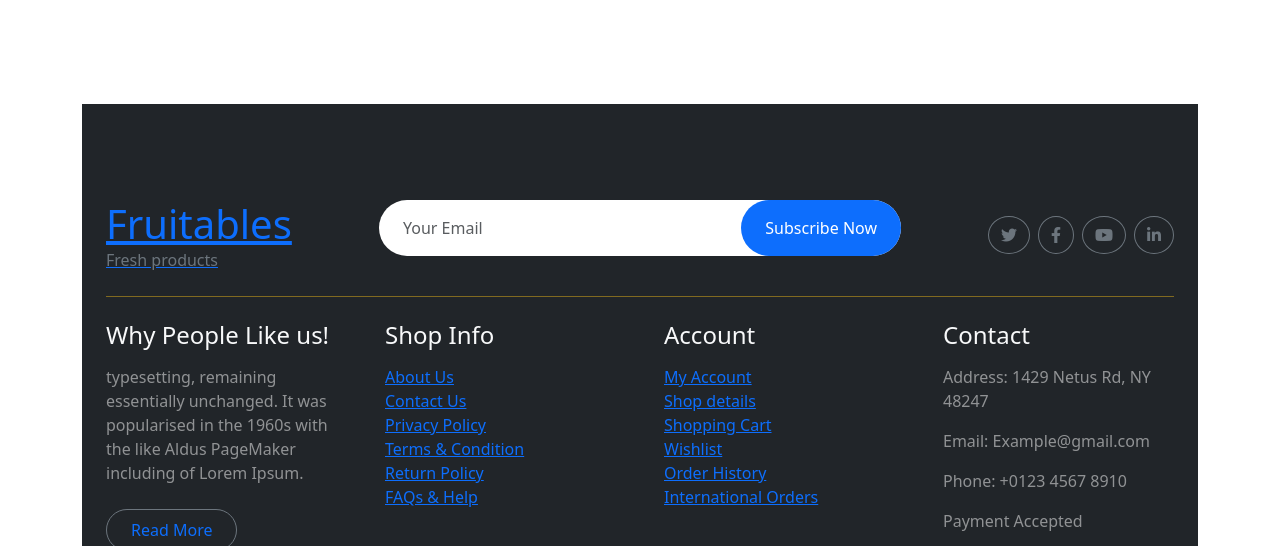
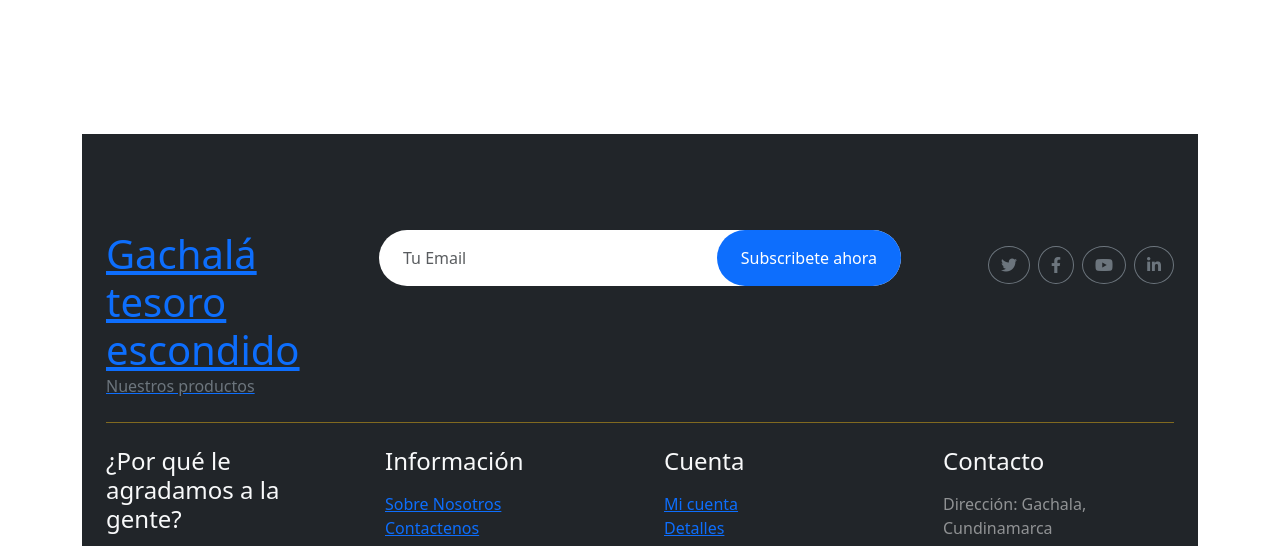
Before and after one commit to Salomehdez/gachala, a Django app: page / in a window 1280 px wide. Shown: the part 5037-5583 px from the top of the page. Run offline with Django 5.2, Linux system fonts and the light colour scheme; data that the repository does not hold is empty; some libraries are stand-ins or nearby versions.

Commit message:
Versión 3

```diff
--- a/gachala/templates/home.html
+++ b/gachala/templates/home.html
@@ -6,23 +6,27 @@
             <div class="container py-5">
                 <div class="row g-5 align-items-center">
                     <div class="col-md-12 col-lg-7">
-                        <h4 class="mb-3 text-secondary">Bienvenidos</h4>
-                        <h1 class="mb-5 display-3 text-primary">Organic Veggies & Fruits Foods</h1>
+                        <h4 class="mb-3 text-secondary">Bienvenidos a</h4>
+                        <h1 class="mb-5 display-3 text-primary">Gachalá tesoro escondido</h1>
                         <div class="position-relative mx-auto">
-                            <input class="form-control border-2 border-secondary w-75 py-3 px-4 rounded-pill" type="number" placeholder="Search">
-                            <button type="submit" class="btn btn-primary border-2 border-secondary py-3 px-4 position-absolute rounded-pill text-white h-100" style="top: 0; right: 25%;">Submit Now</button>
+                            <input class="form-control border-2 border-secondary w-75 py-3 px-4 rounded-pill" type="number" placeholder="¿Qué buscas?">
+                            <button type="submit" class="btn btn-primary border-2 border-secondary py-3 px-4 position-absolute rounded-pill text-white h-100" style="top: 0; right: 25%;">Buscar</button>
                         </div>
                     </div>
                     <div class="col-md-12 col-lg-5">
                         <div id="carouselId" class="carousel slide position-relative" data-bs-ride="carousel">
                             <div class="carousel-inner" role="listbox">
                                 <div class="carousel-item active rounded">
-                                    <img src="img/hero-img-1.png" class="img-fluid w-100 h-100 bg-secondary rounded" alt="First slide">
-                                    <a href="#" class="btn px-4 py-2 text-white rounded">Fruites</a>
+                                    <img src="img/hero-img-2.png" class="img-fluid w-100 h-100 bg-secondary rounded" alt="First slide">
+                                    <a href="#" class="btn px-4 py-2 text-white rounded">Hoteles</a>
                                 </div>
                                 <div class="carousel-item rounded">
                                     <img src="img/hero-img-2.jpg" class="img-fluid w-100 h-100 rounded" alt="Second slide">
-                                    <a href="#" class="btn px-4 py-2 text-white rounded">Vesitables</a>
+                                    <a href="#" class="btn px-4 py-2 text-white rounded">Restaurantes</a>
+                                </div>
+                                <div class="carousel-item rounded">
+                                    <img src="img/hero-img-2.jpg" class="img-fluid w-100 h-100 rounded" alt="Second slide">
+                                    <a href="#" class="btn px-4 py-2 text-white rounded">Agencias</a>
                                 </div>
                             </div>
                             <button class="carousel-control-prev" type="button" data-bs-target="#carouselId" data-bs-slide="prev">
@@ -50,8 +54,8 @@
                                 <i class="fas fa-car-side fa-3x text-white"></i>
                             </div>
                             <div class="featurs-content text-center">
-                                <h5>Free Shipping</h5>
-                                <p class="mb-0">Free on order over $300</p>
+                                <h5>Parqueadero</h5>
+                                <p class="mb-0">Parqueadero gratis</p>
                             </div>
                         </div>
                     </div>
@@ -61,8 +65,8 @@
                                 <i class="fas fa-user-shield fa-3x text-white"></i>
                             </div>
                             <div class="featurs-content text-center">
-                                <h5>Security Payment</h5>
-                                <p class="mb-0">100% security payment</p>
+                                <h5>Securidad</h5>
+                                <p class="mb-0">100% seguro</p>
                             </div>
                         </div>
                     </div>
@@ -72,8 +76,8 @@
                                 <i class="fas fa-exchange-alt fa-3x text-white"></i>
                             </div>
                             <div class="featurs-content text-center">
-                                <h5>30 Day Return</h5>
-                                <p class="mb-0">30 day money guarantee</p>
+                                <h5>30 Días de devolución</h5>
+                                <p class="mb-0">Garantía de dinero en 30 días</p>
                             </div>
                         </div>
                     </div>
@@ -83,8 +87,8 @@
                                 <i class="fa fa-phone-alt fa-3x text-white"></i>
                             </div>
                             <div class="featurs-content text-center">
-                                <h5>24/7 Support</h5>
-                                <p class="mb-0">Support every time fast</p>
+                                <h5>Soporte 24/7</h5>
+                                <p class="mb-0">Soporte siempre</p>
                             </div>
                         </div>
                     </div>
@@ -100,13 +104,13 @@
                 <div class="tab-class text-center">
                     <div class="row g-4">
                         <div class="col-lg-4 text-start">
-                            <h1>Our Organic Products</h1>
+                            <h1>Nuestros Productos</h1>
                         </div>
                         <div class="col-lg-8 text-end">
                             <ul class="nav nav-pills d-inline-flex text-center mb-5">
                                 <li class="nav-item">
                                     <a class="d-flex m-2 py-2 bg-light rounded-pill active" data-bs-toggle="pill" href="#tab-1">
-                                        <span class="text-dark" style="width: 130px;">All Products</span>
+                                        <span class="text-dark" style="width: 130px;">Todos los productos</span>
                                     </a>
                                 </li>
                                 <li class="nav-item">
@@ -390,8 +394,8 @@
                                 <img src="img/featur-1.jpg" class="img-fluid rounded-top w-100" alt="">
                                 <div class="px-4 rounded-bottom">
                                     <div class="service-content bg-primary text-center p-4 rounded">
-                                        <h5 class="text-white">Fresh Apples</h5>
-                                        <h3 class="mb-0">20% OFF</h3>
+                                        <h5 class="text-white">Ofertas</h5>
+                                        <h3 class="mb-0"> 20% de Descuento</h3>
                                     </div>
                                 </div>
                             </div>
@@ -403,8 +407,8 @@
                                 <img src="img/featur-2.jpg" class="img-fluid rounded-top w-100" alt="">
                                 <div class="px-4 rounded-bottom">
                                     <div class="service-content bg-light text-center p-4 rounded">
-                                        <h5 class="text-primary">Tasty Fruits</h5>
-                                        <h3 class="mb-0">Free delivery</h3>
+                                        <h5 class="text-primary">Ofertas en Hoteles</h5>
+                                        <h3 class="mb-0">Descuentos</h3>
                                     </div>
                                 </div>
                             </div>
@@ -416,8 +420,8 @@
                                 <img src="img/featur-3.jpg" class="img-fluid rounded-top w-100" alt="">
                                 <div class="px-4 rounded-bottom">
                                     <div class="service-content bg-secondary text-center p-4 rounded">
-                                        <h5 class="text-white">Exotic Vegitable</h5>
-                                        <h3 class="mb-0">Discount 30$</h3>
+                                        <h5 class="text-white">Ofertas en Restaurantes</h5>
+                                        <h3 class="mb-0">Descuentos</h3>
                                     </div>
                                 </div>
                             </div>
@@ -558,22 +562,13 @@
                 <div class="row g-4 align-items-center">
                     <div class="col-lg-6">
                         <div class="py-4">
-                            <h1 class="display-3 text-white">Fresh Exotic Fruits</h1>
-                            <p class="fw-normal display-3 text-dark mb-4">in Our Store</p>
-                            <p class="mb-4 text-dark">The generated Lorem Ipsum is therefore always free from repetition injected humour, or non-characteristic words etc.</p>
-                            <a href="#" class="banner-btn btn border-2 border-white rounded-pill text-dark py-3 px-5">BUY</a>
+                            <h1 class="display-3 text-white">Conoce Gachalá</h1>
+                               <p class="mb-4 text-dark">Gachalá, un municipio ubicado en Cundinamarca, Colombia, cautiva con su belleza natural y encanto histórico. Rodeado de montañas y exuberante vegetación, este destino ofrece paisajes pintorescos con colinas verdes, ríos serpenteantes y cascadas tranquilas. Sus calles empedradas y casas coloniales reflejan su rica herencia cultural. Pero lo más notable es la hospitalidad de su gente, quienes comparten con orgullo su patrimonio y tradiciones. Gachalá es más que un lugar; es una experiencia que deja una impresión perdurable en todos los que lo visitan.</p>
                         </div>
                     </div>
                     <div class="col-lg-6">
                         <div class="position-relative">
                             <img src="img/baner-1.png" class="img-fluid w-100 rounded" alt="">
-                            <div class="d-flex align-items-center justify-content-center bg-white rounded-circle position-absolute" style="width: 140px; height: 140px; top: 0; left: 0;">
-                                <h1 style="font-size: 100px;">1</h1>
-                                <div class="d-flex flex-column">
-                                    <span class="h2 mb-0">50$</span>
-                                    <span class="h4 text-muted mb-0">kg</span>
-                                </div>
-                            </div>
                         </div>
                     </div>
                 </div>
@@ -926,14 +921,14 @@
                     <div class="row g-4">
                         <div class="col-lg-3">
                             <a href="#">
-                                <h1 class="text-primary mb-0">Fruitables</h1>
-                                <p class="text-secondary mb-0">Fresh products</p>
+                                <h1 class="text-primary mb-0">Gachalá tesoro escondido</h1>
+                                <p class="text-secondary mb-0">Nuestros productos</p>
                             </a>
                         </div>
                         <div class="col-lg-6">
                             <div class="position-relative mx-auto">
-                                <input class="form-control border-0 w-100 py-3 px-4 rounded-pill" type="number" placeholder="Your Email">
-                                <button type="submit" class="btn btn-primary border-0 border-secondary py-3 px-4 position-absolute rounded-pill text-white" style="top: 0; right: 0;">Subscribe Now</button>
+                                <input class="form-control border-0 w-100 py-3 px-4 rounded-pill" type="number" placeholder="Tu Email">
+                                <button type="submit" class="btn btn-primary border-0 border-secondary py-3 px-4 position-absolute rounded-pill text-white" style="top: 0; right: 0;">Subscribete ahora</button>
                             </div>
                         </div>
                         <div class="col-lg-3">
@@ -949,41 +944,34 @@
                 <div class="row g-5">
                     <div class="col-lg-3 col-md-6">
                         <div class="footer-item">
-                            <h4 class="text-light mb-3">Why People Like us!</h4>
-                            <p class="mb-4">typesetting, remaining essentially unchanged. It was
-                                popularised in the 1960s with the like Aldus PageMaker including of Lorem Ipsum.</p>
-                            <a href="" class="btn border-secondary py-2 px-4 rounded-pill text-primary">Read More</a>
+                            <h4 class="text-light mb-3">¿Por qué le agradamos a la gente?</h4>
+                            <p class="mb-4">Al condensar en un solo lugar las opciones de hospedaje, gastronomía y actividades disponibles,
+                                la app permitiría a los visitantes explorar, comparar y reservar todos los servicios que requieran de forma ágil y centralizada.</p>
+                            <a href="" class="btn border-secondary py-2 px-4 rounded-pill text-primary">Leer más</a>
                         </div>
                     </div>
                     <div class="col-lg-3 col-md-6">
                         <div class="d-flex flex-column text-start footer-item">
-                            <h4 class="text-light mb-3">Shop Info</h4>
-                            <a class="btn-link" href="">About Us</a>
-                            <a class="btn-link" href="">Contact Us</a>
-                            <a class="btn-link" href="">Privacy Policy</a>
-                            <a class="btn-link" href="">Terms & Condition</a>
-                            <a class="btn-link" href="">Return Policy</a>
-                            <a class="btn-link" href="">FAQs & Help</a>
+                            <h4 class="text-light mb-3">Información</h4>
+                            <a class="btn-link" href="">Sobre Nosotros</a>
+                            <a class="btn-link" href="">Contactenos</a>
+
                         </div>
                     </div>
                     <div class="col-lg-3 col-md-6">
                         <div class="d-flex flex-column text-start footer-item">
-                            <h4 class="text-light mb-3">Account</h4>
-                            <a class="btn-link" href="">My Account</a>
-                            <a class="btn-link" href="">Shop details</a>
-                            <a class="btn-link" href="">Shopping Cart</a>
-                            <a class="btn-link" href="">Wishlist</a>
-                            <a class="btn-link" href="">Order History</a>
-                            <a class="btn-link" href="">International Orders</a>
+                            <h4 class="text-light mb-3">Cuenta</h4>
+                            <a class="btn-link" href="">Mi cuenta</a>
+                            <a class="btn-link" href="">Detalles</a>
+
                         </div>
                     </div>
                     <div class="col-lg-3 col-md-6">
                         <div class="footer-item">
-                            <h4 class="text-light mb-3">Contact</h4>
-                            <p>Address: 1429 Netus Rd, NY 48247</p>
-                            <p>Email: Example@gmail.com</p>
-                            <p>Phone: +0123 4567 8910</p>
-                            <p>Payment Accepted</p>
+                            <h4 class="text-light mb-3">Contacto</h4>
+                            <p>Dirección: Gachala, Cundinamarca</p>
+                            <p>Correo: Example@gmail.com</p>
+                            <p>Teléfono: +5731 4567 8910</p>
                             <img src="img/payment.png" class="img-fluid" alt="">
                         </div>
                     </div>
@@ -997,13 +985,13 @@
             <div class="container">
                 <div class="row">
                     <div class="col-md-6 text-center text-md-start mb-3 mb-md-0">
-                        <span class="text-light"><a href="#"><i class="fas fa-copyright text-light me-2"></i>Your Site Name</a>, All right reserved.</span>
+                        <span class="text-light"><a href="#"><i class="fas fa-copyright text-light me-2"></i>Gachalá Tesoro Escondido</a></span>
                     </div>
                     <div class="col-md-6 my-auto text-center text-md-end text-white">
                         <!--/*** This template is free as long as you keep the below author’s credit link/attribution link/backlink. ***/-->
                         <!--/*** If you'd like to use the template without the below author’s credit link/attribution link/backlink, ***/-->
                         <!--/*** you can purchase the Credit Removal License from "https://htmlcodex.com/credit-removal". ***/-->
-                        Designed By <a class="border-bottom" href="https://htmlcodex.com">HTML Codex</a> Distributed By <a class="border-bottom" href="https://themewagon.com">ThemeWagon</a>
+                        Diseñado por <a class="border-bottom" href="https://htmlcodex.com">HTML</a>
                     </div>
                 </div>
             </div>
--- a/gachala/templates/index.html
+++ b/gachala/templates/index.html
@@ -4,7 +4,7 @@
 
     <head>
         <meta charset="utf-8">
-        <title>Fruitables - Vegetable Website Template</title>
+        <title>Zingbuken - Vegetable Website Template</title>
         <meta content="width=device-width, initial-scale=1.0" name="viewport">
         <meta content="" name="keywords">
         <meta content="" name="description">
@@ -45,36 +45,31 @@
             <div class="container topbar bg-primary d-none d-lg-block">
                 <div class="d-flex justify-content-between">
                     <div class="top-info ps-2">
-                        <small class="me-3"><i class="fas fa-map-marker-alt me-2 text-secondary"></i> <a href="#" class="text-white">123 Street, New York</a></small>
+                        <small class="me-3"><i class="fas fa-map-marker-alt me-2 text-secondary"></i> <a href="#" class="text-white">Gachalá, Cundinamarca, Colombia</a></small>
                         <small class="me-3"><i class="fas fa-envelope me-2 text-secondary"></i><a href="#" class="text-white">Email@Example.com</a></small>
                     </div>
-                    <div class="top-link pe-2">
-                        <a href="#" class="text-white"><small class="text-white mx-2">Privacy Policy</small>/</a>
-                        <a href="#" class="text-white"><small class="text-white mx-2">Terms of Use</small>/</a>
-                        <a href="#" class="text-white"><small class="text-white ms-2">Sales and Refunds</small></a>
-                    </div>
+
                 </div>
             </div>
             <div class="container px-0">
                 <nav class="navbar navbar-light bg-white navbar-expand-xl">
-                    <a href="index.html" class="navbar-brand"><h1 class="text-primary display-6">Fruitables</h1></a>
+                    <a href="index.html" class="navbar-brand"><h1 class="text-primary display-6">Gachalá</h1></a>
                     <button class="navbar-toggler py-2 px-3" type="button" data-bs-toggle="collapse" data-bs-target="#navbarCollapse">
                         <span class="fa fa-bars text-primary"></span>
                     </button>
                     <div class="collapse navbar-collapse bg-white" id="navbarCollapse">
                         <div class="navbar-nav mx-auto">
-                            <a href="{%url 'index'%}" class="nav-item nav-link active">Home</a>
+                            <a href="{%url 'index'%}" class="nav-item nav-link active">Inicio</a>
                             <a href="{%url 'categorias'%}" class="nav-item nav-link">Categorias</a>
                             <div class="nav-item dropdown">
-                                <a href="#" class="nav-link dropdown-toggle" data-bs-toggle="dropdown">Pages</a>
+                                <a href="#" class="nav-link dropdown-toggle" data-bs-toggle="dropdown">Páginas</a>
                                 <div class="dropdown-menu m-0 bg-secondary rounded-0">
                                     <a href="cart.html" class="dropdown-item">Cart</a>
-                                    <a href="chackout.html" class="dropdown-item">Chackout</a>
-                                    <a href="testimonial.html" class="dropdown-item">Testimonial</a>
-                                    <a href="404.html" class="dropdown-item">404 Page</a>
+                                    <a href="chackout.html" class="dropdown-item">Reserva</a>
+                                    <a href="testimonial.html" class="dropdown-item">Testimonios</a>
                                 </div>
                             </div>
-                            <a href="{%url 'contacto'%}" class="nav-item nav-link">Contacto</a>
+                            <a href="{%url 'contacto'%}" class="nav-item nav-link">Contactanos</a>
                         </div>
                         <div class="d-flex m-3 me-0">
                             <button class="btn-search btn border border-secondary btn-md-square rounded-circle bg-white me-4" data-bs-toggle="modal" data-bs-target="#searchModal"><i class="fas fa-search text-primary"></i></button>
```
Also changed, not shown: gachala/templates/categorias.html (+4 -4 lines), gachala/templates/contacto.html (+36 -55 lines), 6 other files.
